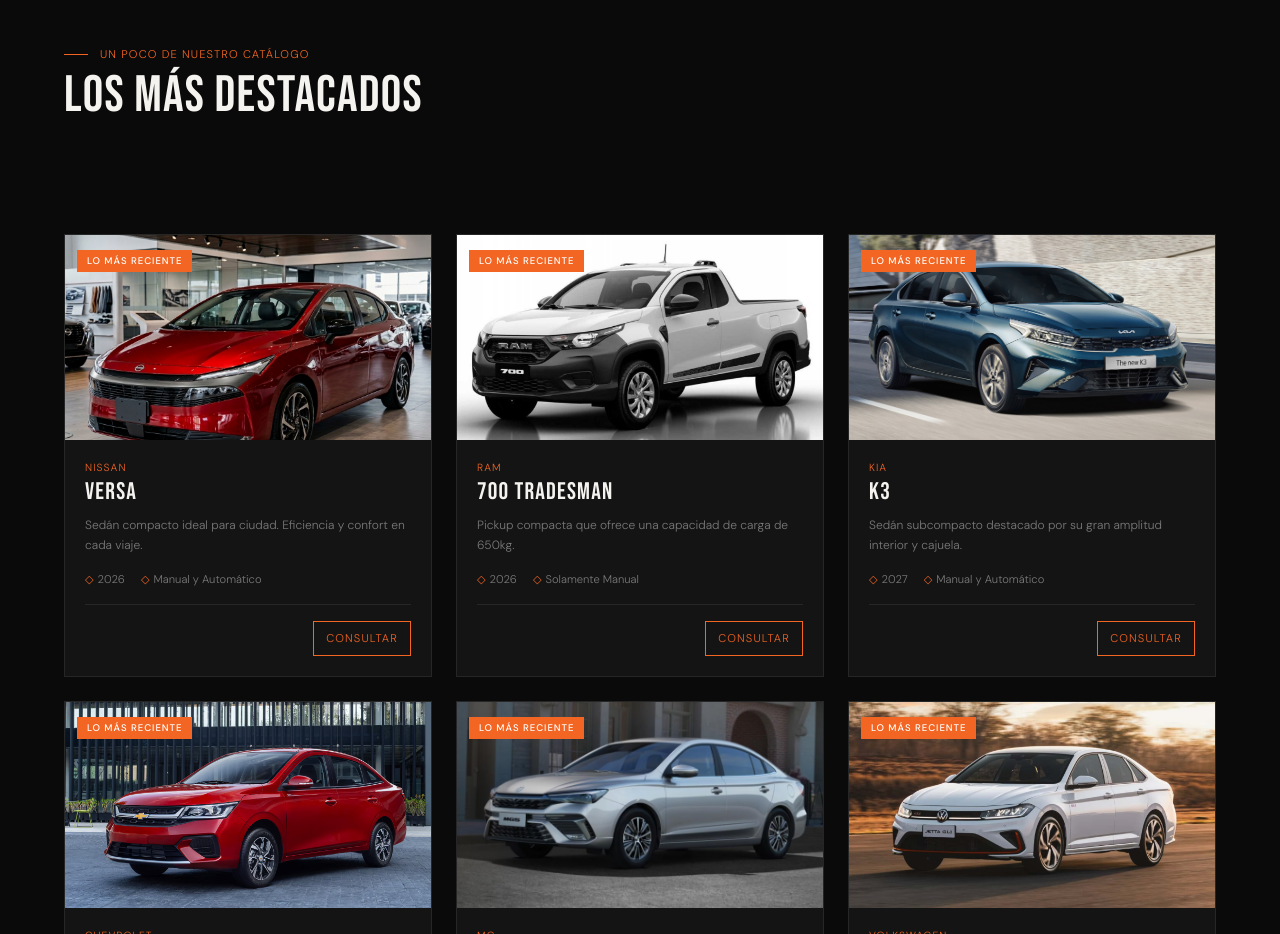
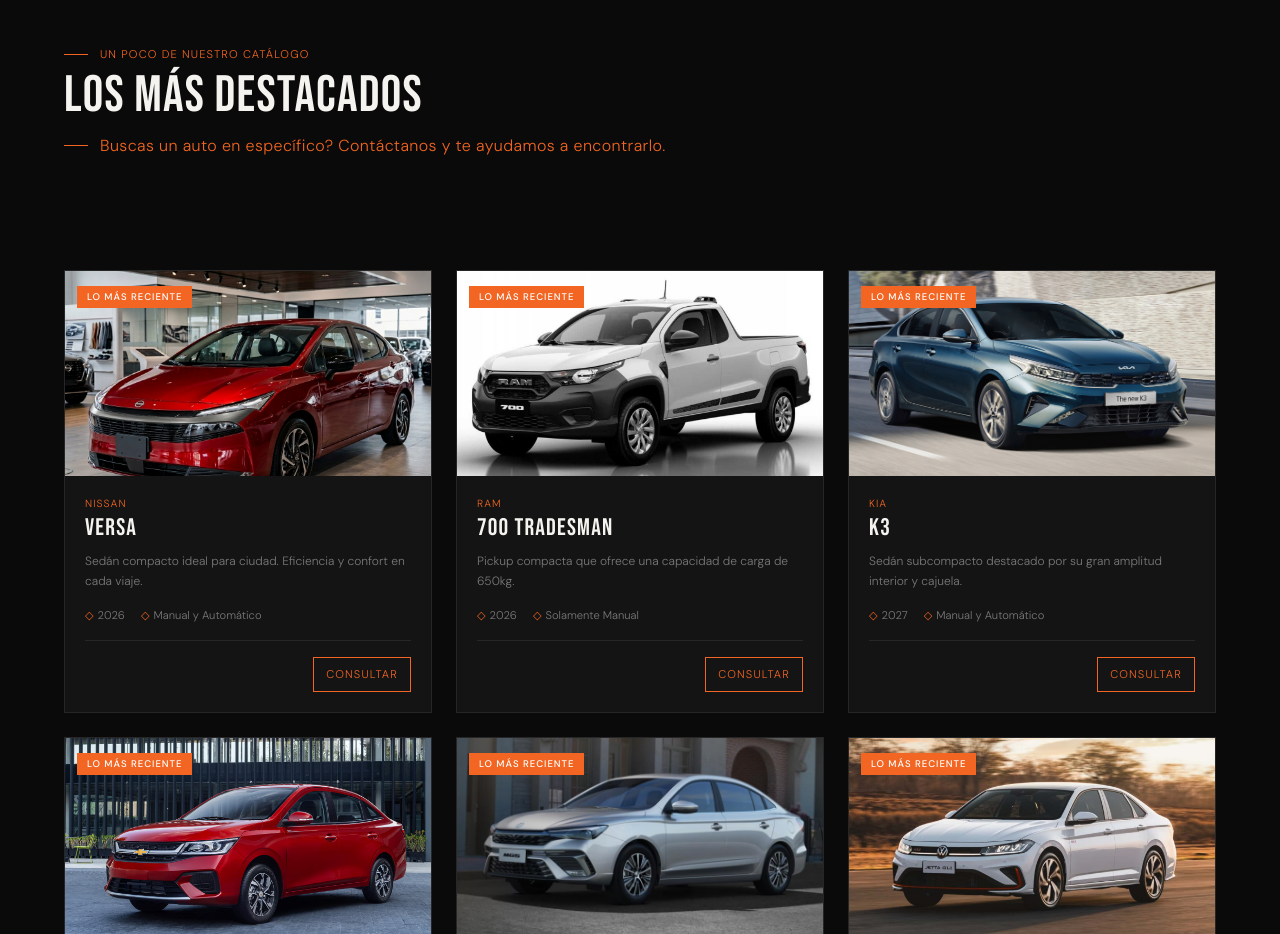
Before and after one commit to axelbono/dh-motors, a React (Vite) app: page / in a window 1280 px wide. Shown: the part 980-1914 px from the top of the page. Built offline with nearby package versions, Linux system fonts and the light colour scheme; the HTML template or start-up script is replaced by a standard one.

Commit message:
Catalogue subtitle

```diff
--- a/src/components/sections/Catalogo.tsx
+++ b/src/components/sections/Catalogo.tsx
@@ -35,7 +35,7 @@
           <SectionHeader
             label="Un poco de nuestro catálogo"
             title="Los más destacados"
-            /*subtitle="TU MARCA FAVORITA EN UN SOLO LUGAR"*/
+            subtitle="Buscas un auto en específico? Contáctanos y te ayudamos a encontrarlo."
             subtitleVariant="label"
           />
         </div>
```
